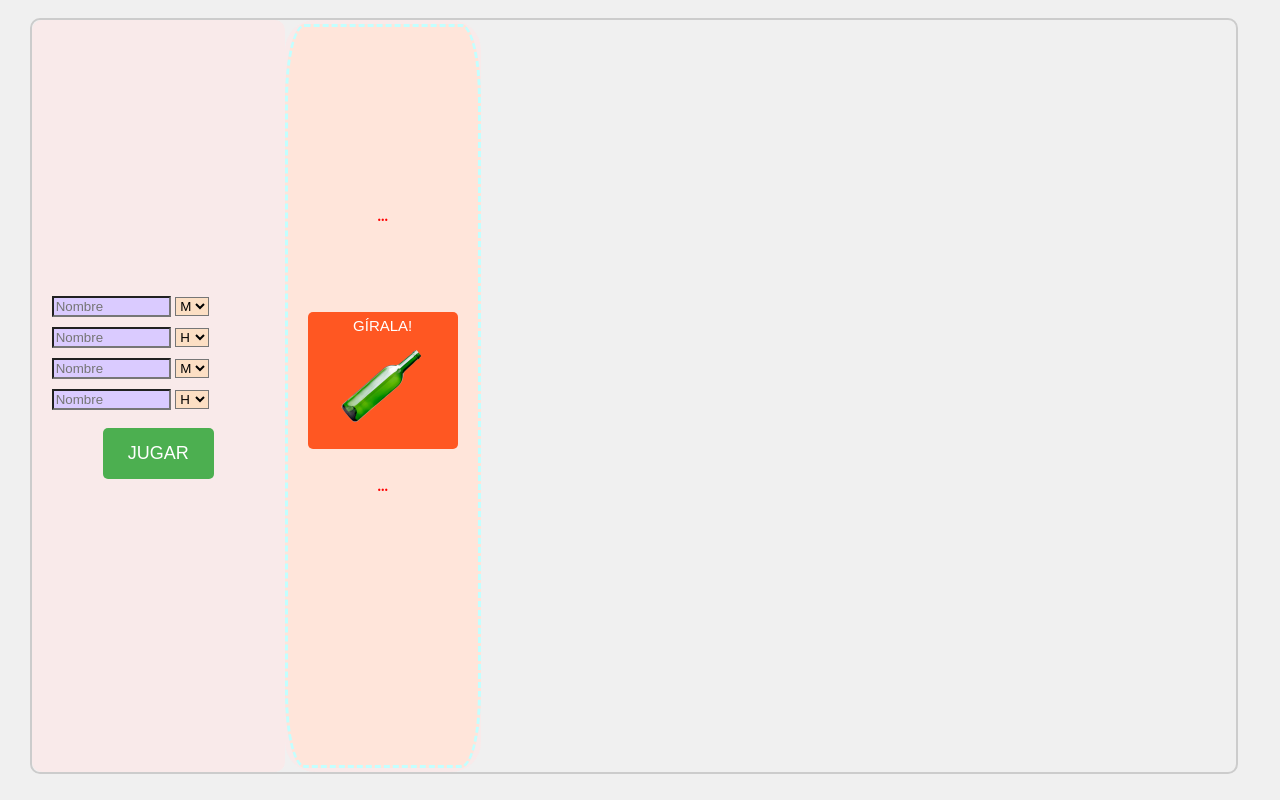
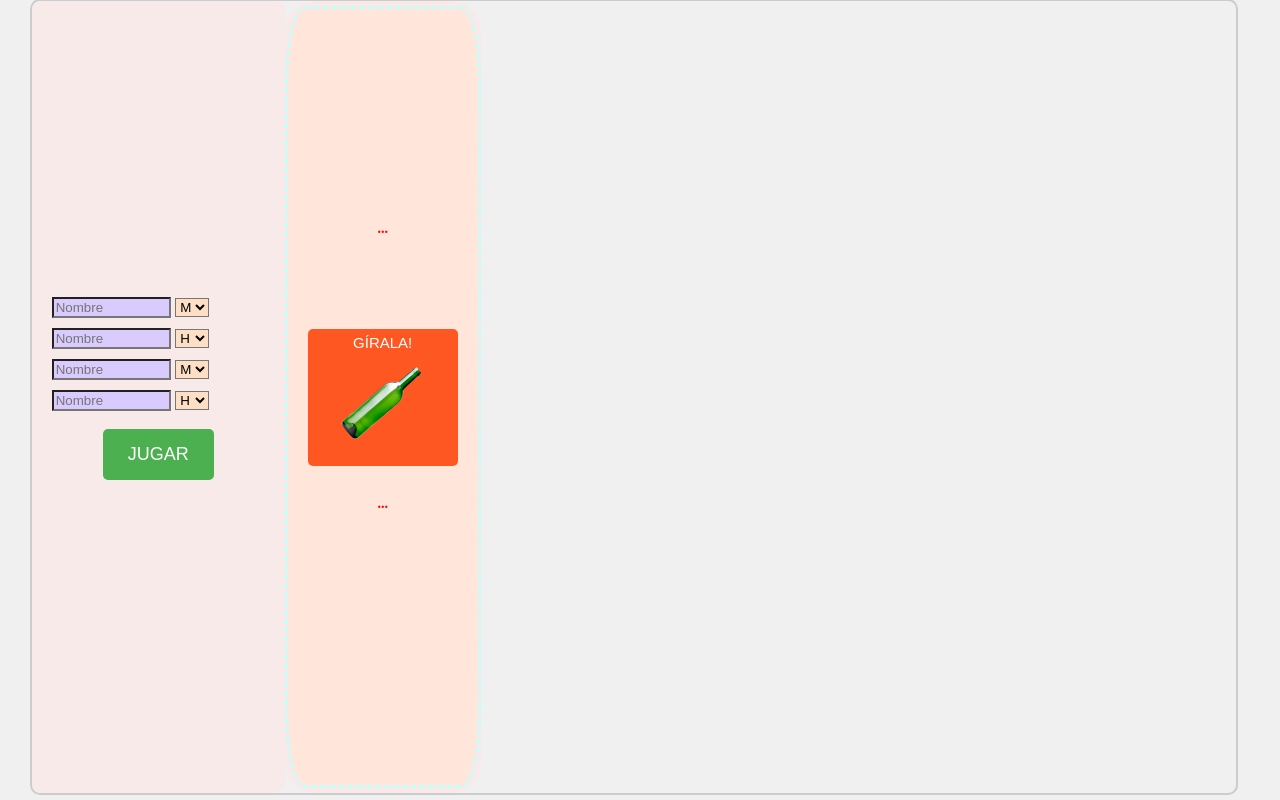
Before and after one commit to eydan89/bottle_game, a plain HTML site: page index.html in a window 1280 px wide. Drawn offline with Linux system fonts and the light colour scheme.

Commit message:
fitting content

```diff
--- a/index.html
+++ b/index.html
@@ -23,10 +23,11 @@
         .container {
             display: flex;
             width: 95%;
-            height: 95%;
+            height: 100%;
             border: 2px solid #ccc;
             border-radius: 10px;
-
+            min-height: fit-content;
+            margin-top: 2px;
         }
 
         .left-container {
@@ -37,6 +38,8 @@
             justify-content: center;
             align-items: center;
             border-radius: 10px;
+            height: auto;
+
         }
 
         .right-container {
@@ -155,9 +158,6 @@
             font-weight: bold;
         }
 
-        #frase2 {
-            margin-bottom: 30px;
-        }
 
         .frase {
             text-align: center;
```
